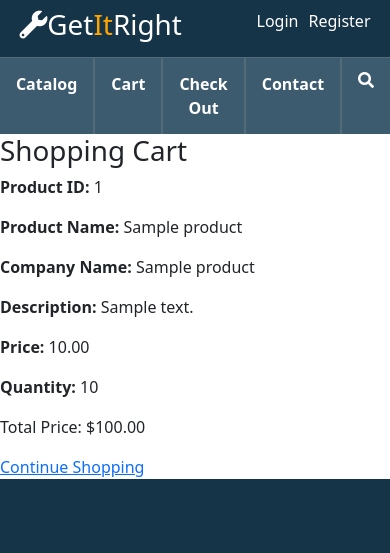
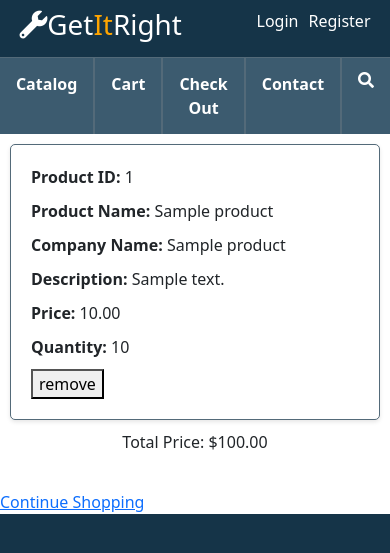
Before and after one commit to SunCh1p/Database-Project, a Flask app: page /cart in a window 390 px wide. Shown: the top 553 px of the page. Run offline with Flask 3, Linux system fonts and the light colour scheme; the visitor is signed in with stand-in values (Sample User, id 1); tables that the repository leaves empty hold one stand-in row (values such as "Sample post"); some libraries are stand-ins or nearby versions.

Commit message:
remove buttons

```diff
--- a/Flask/app.py
+++ b/Flask/app.py
@@ -61,20 +61,22 @@ def cart():
     if request.method == 'POST':
         # Handle POST request to remove a product from the cart
         if 'loggedin' in session:
-            product_id_to_remove = request.form.get('remove_product_id')
-            if product_id_to_remove:
+            print("hello")
+            remove = request.form['product_id']
+            if remove:
+                print("hi")
                 # Retrieve the customer ID from the session
                 customer_id = session['id']
                 print("Customer ID:", customer_id)  # Add this print statement to check the customer ID
+                print(remove)
+                # Delete the item from the cart table
+                mysql.connection.cursor()
+                cursor = mysql.connection.cursor()
 
-                # Delete the item from the cart table
-                cursor = mysql.connection.cursor()
-                cursor.execute("DELETE FROM cart WHERE customer_id = %s AND product_id = %s", (customer_id, product_id_to_remove))
+                cursor.execute("DELETE FROM cart WHERE customer_id = %s AND product_id = %s", (customer_id, remove))
                 mysql.connection.commit()
+                flash('Product removed from cart.', 'success')
                 cursor.close()
-                flash('Product removed from cart.', 'success')
-            else:
-                flash('Product ID to remove not provided.', 'error')
         else:
             flash('Please log in to remove products from the cart.', 'error')
         return redirect(url_for('cart'))
@@ -177,4 +179,4 @@ def logout():
     return redirect(url_for('index'))
 
 if __name__ == "__main__":
-    app.run(host='localhost', port=5006)
+    app.run(host='localhost', port=5005)
--- a/Flask/static/cart.css
+++ b/Flask/static/cart.css
@@ -1,61 +1,136 @@
+/* Color Palette */
+:root {
+    --DarkBlue: #153448;
+    --LightBlue: #3C5B6F;
+    --BorderLightBlue: #536a79;
+    --Orange: orange; /* Adding an orange color variable */
+}
+
+/* Global styles */
+html {
+    background-color: var(--DarkBlue);
+}
 
 body {
     font-family: Arial, sans-serif;
+}
+
+.container {
+    padding-right: 0;
+    padding-left: 0;
+    display: flex;
+    flex-direction: column;
+}
+
+/* Navigation Bar Styling */
+/* Upper section */
+.Logo {
+    text-decoration: none;
+    color: white;
+}
+
+.NavBarHeader {
+    margin: 0px;
+    padding: 2% 5%;
+    display: flex;
+    justify-content: space-between;
+    background-color: var(--DarkBlue);
+    color: white;
+}
+
+span {
+    color: var(--Orange);
+}
+
+.navAccount {
+    display: flex;
+    align-items: center;
+    justify-content: center;
+}
+
+.navAccount>li {
+    list-style-type: none;
+    margin-left: 10px;
+}
+
+.regisButton {
+    text-decoration: none;
+    color: white;
+}
+
+.regisButton:hover {
+    color: var(--Orange);
+    text-decoration: underline;
+}
+
+/* Lower section */
+.NavBar {
+    margin: 0px;
+    padding: 0px;
+    background-color: var(--LightBlue);
+    overflow: hidden;
+}
+
+.NavBar>* {
+    display: flex;
+    justify-content: center;
+    list-style-type: none;
     margin: 0;
     padding: 0;
+    border-top: 1px solid var(--BorderLightBlue);
 }
 
-header {
-    background-color: #333;
-    color: #fff;
-    padding: 20px;
+.NavBarButton {
+    text-decoration: none;
+    color: white;
+    padding: 14px 16px;
+    font-weight: 600;
     text-align: center;
+    background-color: var(--LightBlue);
+    border-left: 1px solid var(--BorderLightBlue);
+    border-right: 1px solid var(--BorderLightBlue);
+    transition: background-color 0.2s ease;
 }
 
-main {
-    padding: 20px;
+.NavBarButton:hover {
+    background-color: var(--BorderLightBlue);
 }
 
-.cart-items {
+/* Cart page specific styles */
+.product-list {
+    display: flex;
+    flex-wrap: wrap;
+    justify-content: center;
     margin-bottom: 20px;
 }
 
+.product {
+    background-color: #fff;
+    border: 1px solid var(--BorderLightBlue); /* Using the border color from the palette */
+    border-radius: 5px;
+    box-shadow: 0 2px 4px rgba(0, 0, 0, 0.1);
+    padding: 20px;
+    margin: 10px;
+    width: calc(33.33% - 20px);
+}
 
-.cart-item {
-    border: 1px solid #ddd;
-    padding: 10px;
+.product p {
     margin-bottom: 10px;
 }
 
-.cart-total {
-    text-align: right;
-    margin-bottom: 20px;
+.product p strong {
+    font-weight: bold;
 }
 
-.checkout-btn-container {
-    text-align: center;
+/* Responsive styles */
+@media screen and (max-width: 768px) {
+    .product {
+        width: calc(50% - 20px);
+    }
 }
 
-#checkout-btn {
-    background-color: #333;
-    color: #fff;
-    padding: 10px 20px;
-    border: none;
-    border-radius: 5px;
-    cursor: pointer;
-    font-size: 16px;
+@media screen and (max-width: 480px) {
+    .product {
+        width: calc(100% - 20px);
+    }
 }
-
-#checkout-btn:hover {
-    background-color: #555;
-}
-
-footer {
-    background-color: #333;
-    color: #fff;
-    text-align: center;
-    padding: 20px;
-    position: fixed;
-    bottom: 0;
-    width: 100%;
-}
--- a/Flask/static/styles.css
+++ b/Flask/static/styles.css
@@ -109,8 +109,7 @@ span{
     background-color: var(--BorderLightBlue);
 }
 
-.footer-top{
-}
+
 .footer{
     padding:0%;
     background-color: var(--DarkBlue);
--- a/Flask/templates/cart.html
+++ b/Flask/templates/cart.html
@@ -45,7 +45,6 @@
         </div>
 
 
-    <h1>Shopping Cart</h1>
 
     <div class="product-list">
         {% set counter = 0 %}
@@ -57,7 +56,12 @@
                 <p><strong>Description:</strong> {{ product[3] }}</p>
                 <p><strong>Price:</strong> {{ product[4] }}</p>
                 <p><strong>Quantity:</strong> {{ total_quantity[loop.index0] }}</p> {# Use loop.index0 as the index #}
+                <form action="/cart " method="post">
+                    <input type="hidden" name="product_id" value="{{ product[0] }}">
 
+                    <button type="submit">remove</button>
+
+                </form>
             </div>
             {% set counter = counter + 1 %}
         {% endfor %}
```
